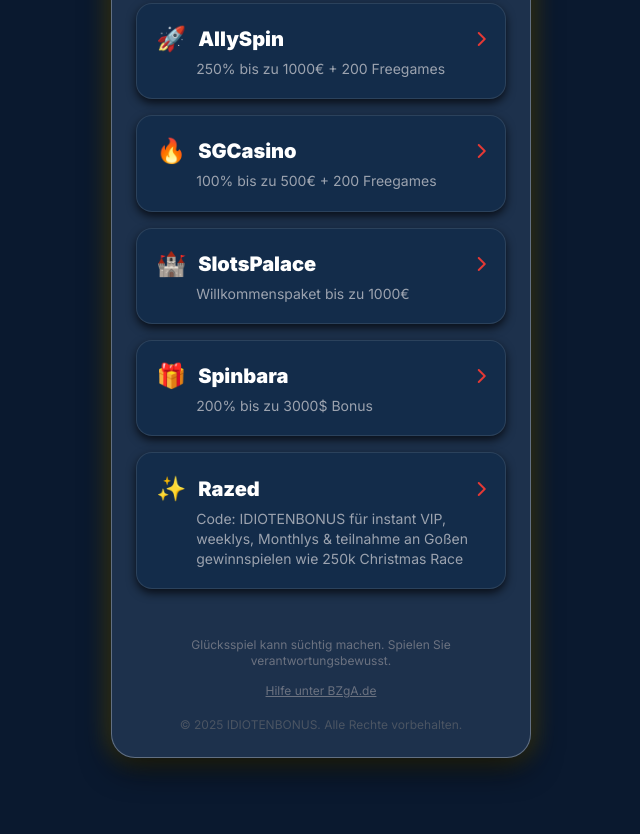
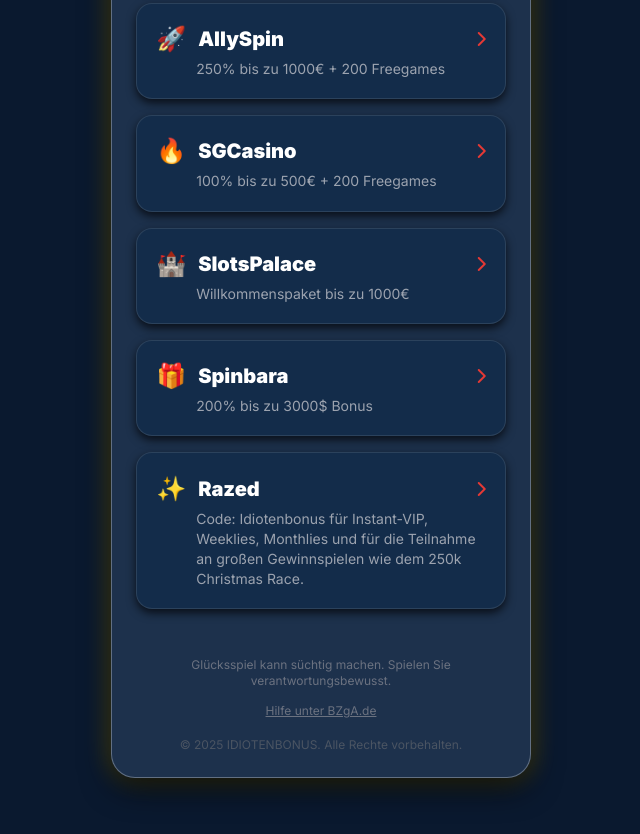
Before and after one commit to Idiotenbonus/idiotenbonus-Giveaway, a plain HTML site: page giveaway.html in a window 1280 px wide. Shown: the part 1376-2210 px from the top of the page, without its empty margins (319-959 px from the left). Drawn offline with nearby package versions, Linux system fonts and the light colour scheme.

Commit message:
Update giveaway.html

```diff
--- a/giveaway.html
+++ b/giveaway.html
@@ -291,7 +291,7 @@
                         <i class="fas fa-chevron-right text-accent-arrow"></i>
                     </div>
                     <p class="text-sm font-medium text-gray-400 mt-1 pl-10">
-                        Code: IDIOTENBONUS für instant VIP, weeklys, Monthlys & teilnahme an Goßen gewinnspielen wie 250k Christmas Race
+                        Code: Idiotenbonus für Instant-VIP, Weeklies, Monthlies und für die Teilnahme an großen Gewinnspielen wie dem 250k Christmas Race.
                     </p>
                 </a>
 
```
